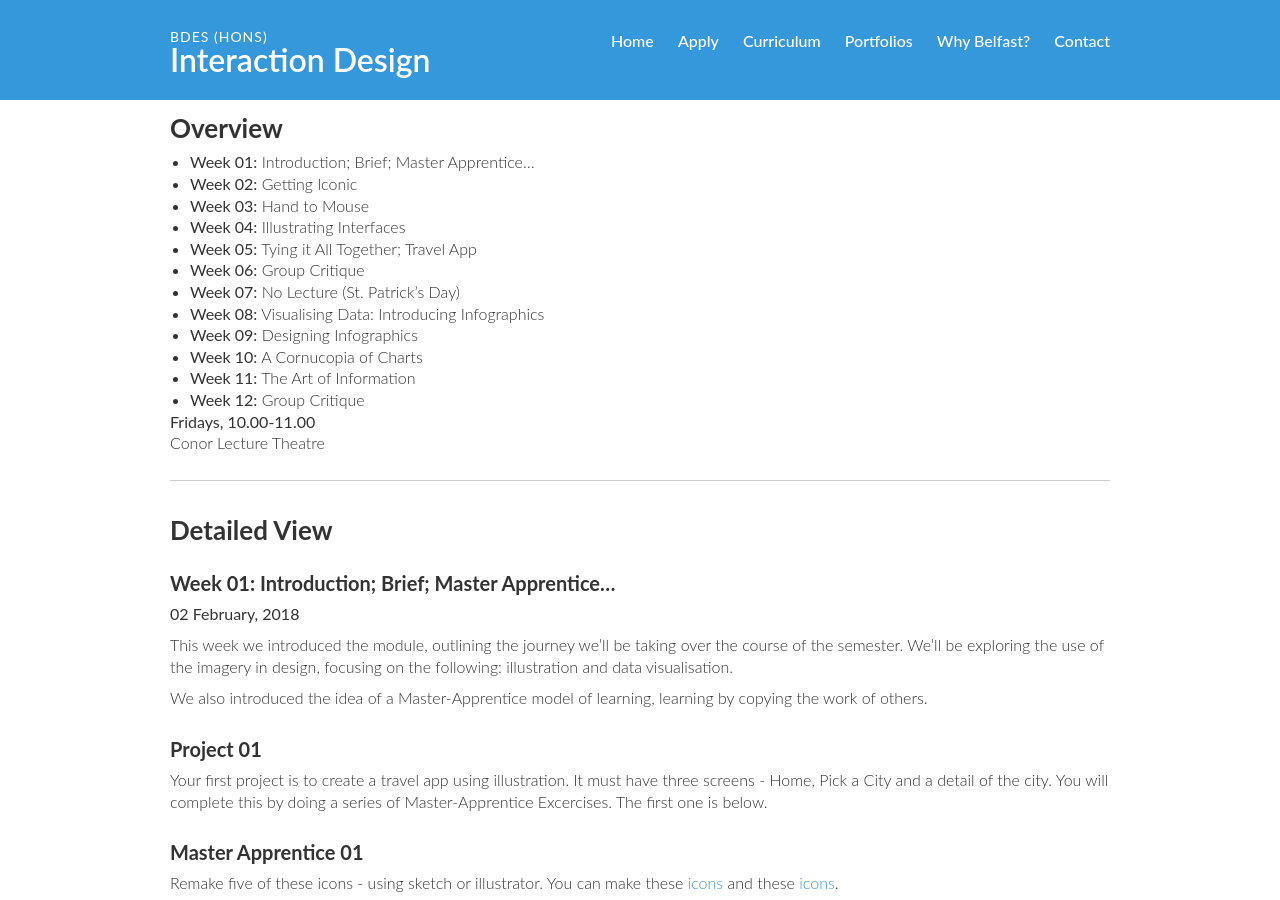
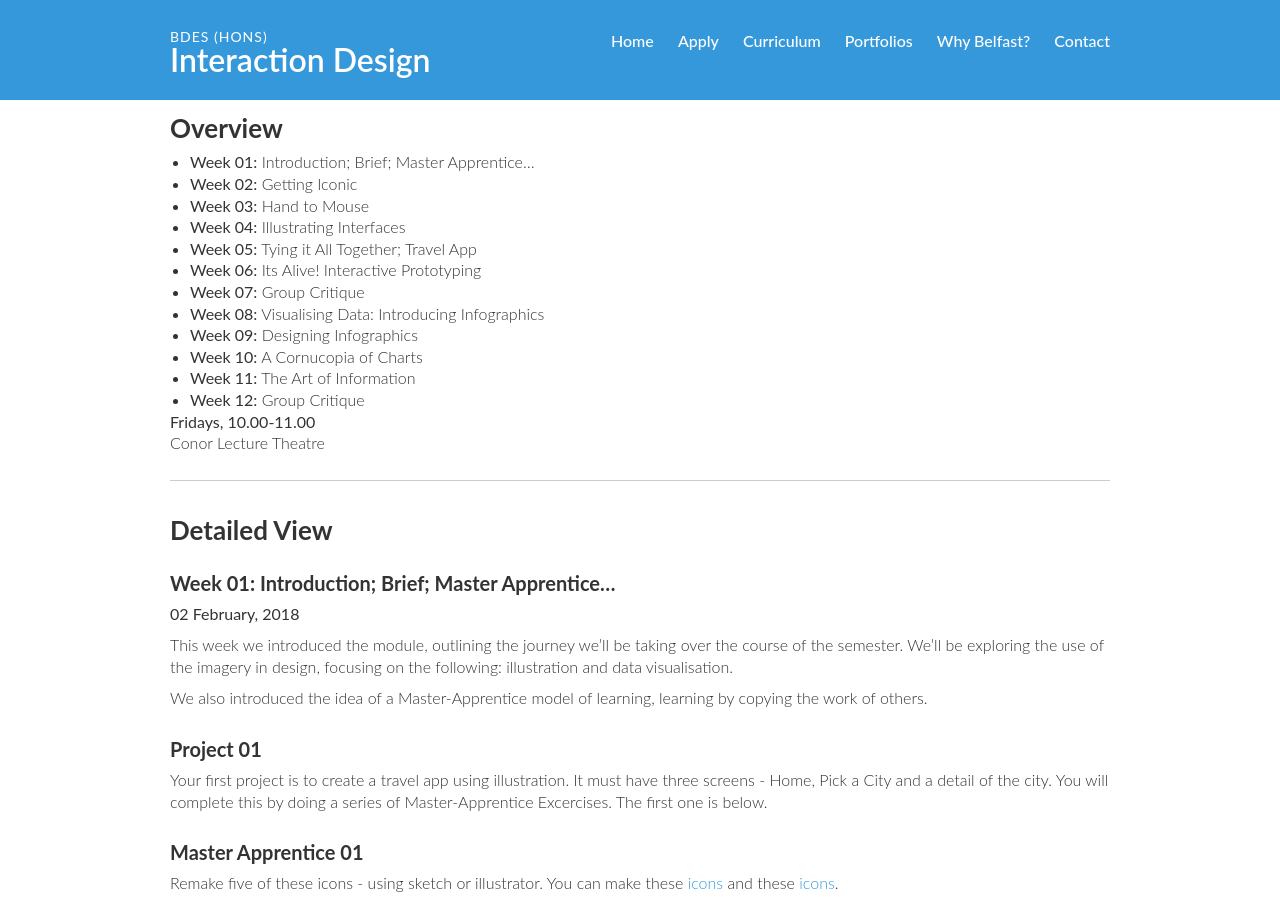
Before and after one commit to ixdbelfast/ixdbelfast.github.io, a Jekyll site: the page built from modules/IXD104/IXD104.md, in a window 1280 px wide and 900 px high, scrolled down 881 px. Built offline with Jekyll 4.4.1, drawn with Linux system fonts in a browser that asks for light colours; our own code applies the rules of GitHub Pages for plain Markdown files.

Commit message:
St Patricks day updates

```diff
--- a/modules/IXD104/IXD104.md
+++ b/modules/IXD104/IXD104.md
@@ -21,8 +21,8 @@ Overview
 + __Week 03:__ Hand to Mouse
 + __Week 04:__ Illustrating Interfaces
 + __Week 05:__ Tying it All Together; Travel App
-+ __Week 06:__ Group Critique
-+ __Week 07:__ No Lecture (St. Patrick's Day)
++ __Week 06:__ Its Alive! Interactive Prototyping
++ __Week 07:__ Group Critique
 + __Week 08:__ Visualising Data: Introducing Infographics
 + __Week 09:__ Designing Infographics
 + __Week 10:__ A Cornucopia of Charts
```
Also changed, not shown: modules/IXD103/IXD103.md (+2 -2 lines).
